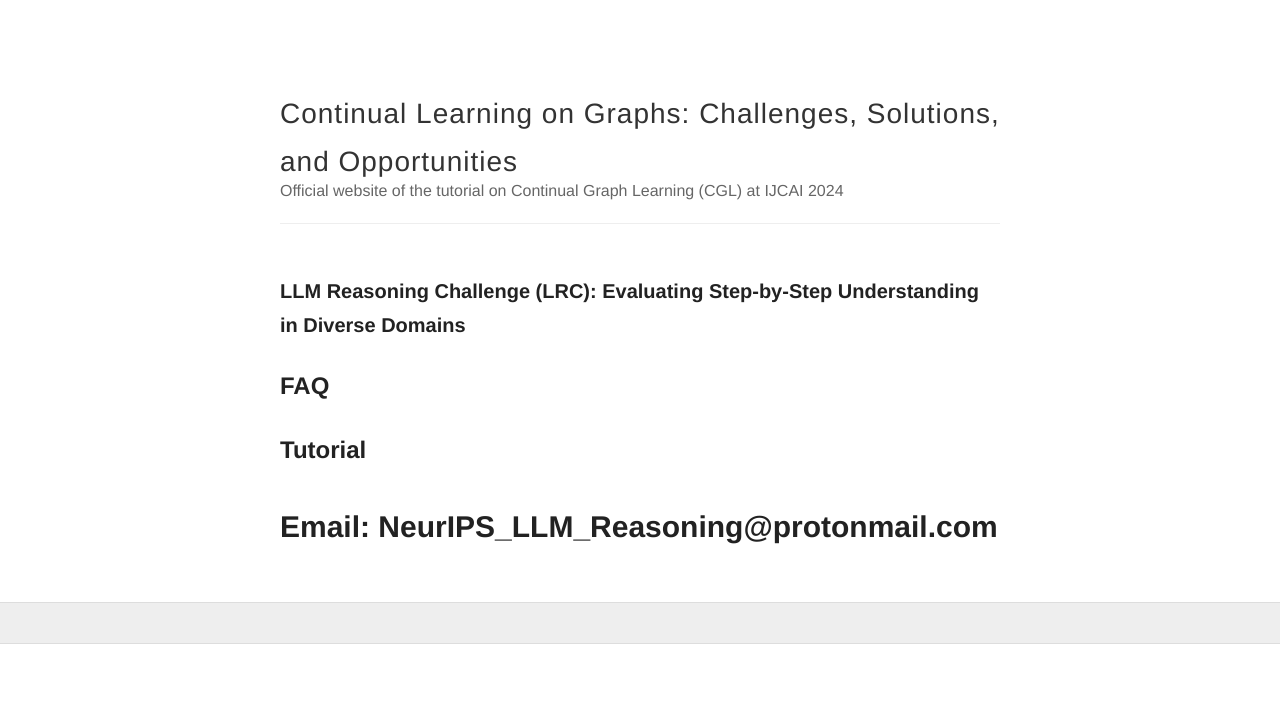
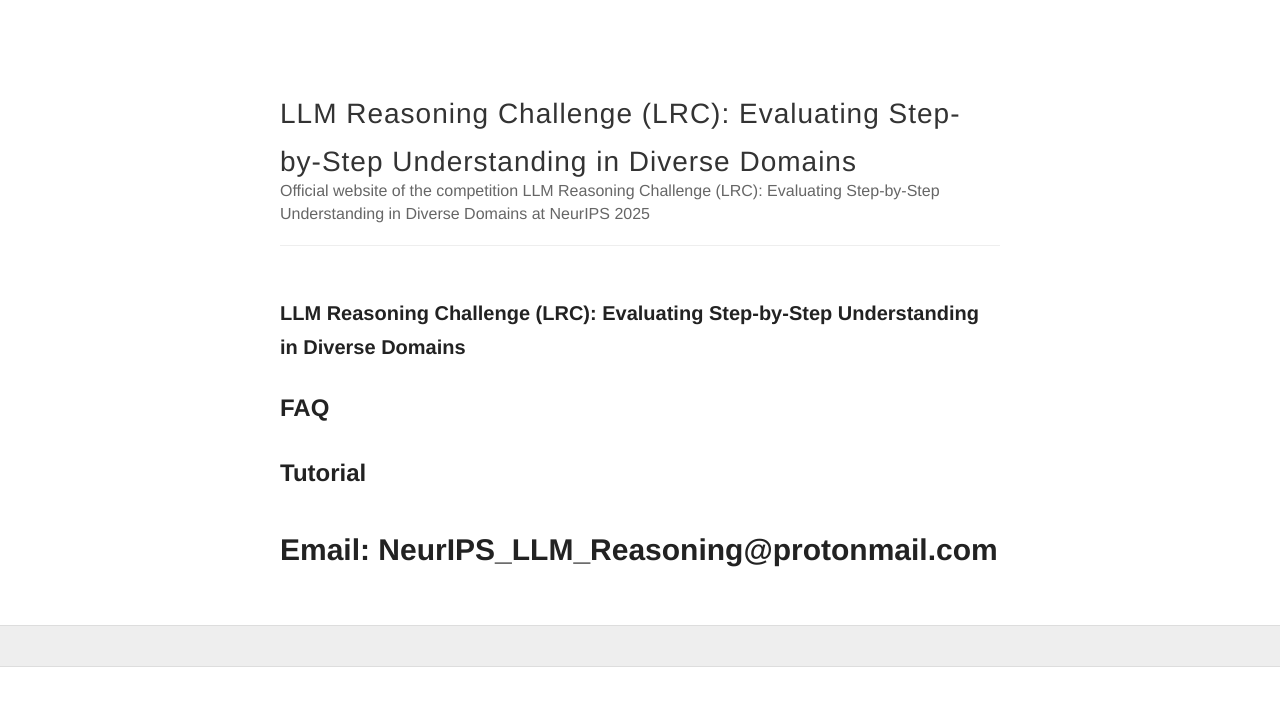
Before and after one commit to imZHANGxikun/NeurIPS_Competition_LLM_Reasoning, a Jekyll site: the page built from index.md, in a window 1280 px wide. Shown: the top 706 px of the page. Built offline with Jekyll 4.4.1, drawn with Linux system fonts in a browser that asks for light colours; our own code applies the rules of GitHub Pages for plain Markdown files.

Commit message:
initial submit

```diff
--- a/_config.yml
+++ b/_config.yml
@@ -3,10 +3,10 @@
 #
 
 # Name of your site (displayed in the header)
-name: "Continual Learning on Graphs: Challenges, Solutions, and Opportunities"
+name: "LLM Reasoning Challenge (LRC): Evaluating Step-by-Step Understanding in Diverse Domains"
 
 # Short bio or description (displayed in the header)
-description: Official website of the tutorial on Continual Graph Learning (CGL) at IJCAI 2024
+description: "Official website of the competition LLM Reasoning Challenge (LRC): Evaluating Step-by-Step Understanding in Diverse Domains at NeurIPS 2025"
 
 # URL of your avatar or profile pic (you could use your GitHub profile pic)
 # avatar: # https://raw.githubusercontent.com/barryclark/jekyll-now/master/images/jekyll-logo.png
@@ -47,7 +47,7 @@ url:
 # (http://yourusername.github.io/repository-name)
 # and NOT your User repository (http://yourusername.github.io)
 # then add in the baseurl here, like this: "/repository-name"
-baseurl: "/CGL_tut"
+baseurl: "/NeurIPS_Competition_LLM_Reasoning"
 
 #
 # !! You don't need to change any of the configuration flags below !!
```
